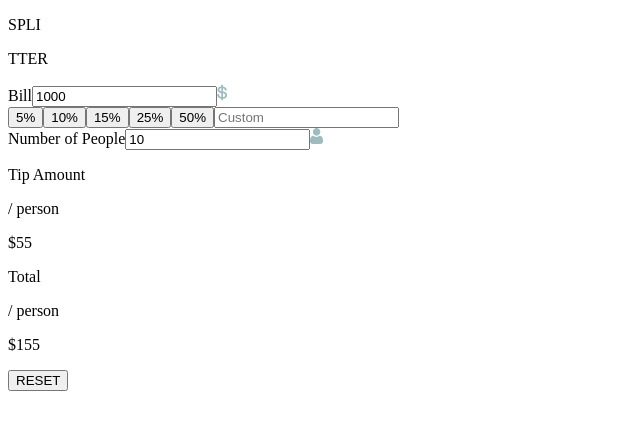
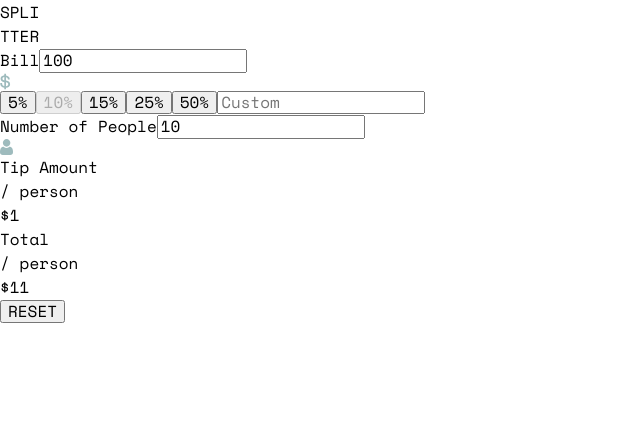
Before and after one commit to r-yadav01/fm-tip-component-app, a React (Vite) app: page / in a window 1280 px wide. Shown: the top 430 px of the page, without its empty margins (0-640 px from the left). Built offline with nearby package versions, Linux system fonts and the light colour scheme.

Commit message:
Add css reset, fix where each required state should live

```diff
--- a/index.html
+++ b/index.html
@@ -2,12 +2,35 @@
 <html lang="en">
   <head>
     <meta charset="UTF-8" />
-    <link rel="icon" type="image/svg+xml" href="/vite.svg" />
-    <meta name="viewport" content="width=device-width, initial-scale=1.0" />
+    <link
+      rel="icon"
+      type="image/svg+xml"
+      href="/vite.svg"
+    />
+    <meta
+      name="viewport"
+      content="width=device-width, initial-scale=1.0"
+    />
+    <link
+      rel="preconnect"
+      href="https://fonts.googleapis.com"
+    />
+    <link
+      rel="preconnect"
+      href="https://fonts.gstatic.com"
+      crossorigin
+    />
+    <link
+      href="https://fonts.googleapis.com/css2?family=Space+Mono:ital,wght@0,400;0,700;1,400;1,700&display=swap"
+      rel="stylesheet"
+    />
     <title>tip-calculator-app</title>
   </head>
   <body>
     <div id="root"></div>
-    <script type="module" src="/src/main.jsx"></script>
+    <script
+      type="module"
+      src="/src/main.jsx"
+    ></script>
   </body>
 </html>
--- a/src/Calculator.jsx
+++ b/src/Calculator.jsx
@@ -1,7 +1,9 @@
+import React from 'react';
+
 export function Calculator() {
-  const totalBill = 1000;
-  const totalPeople = 10;
-  const tipChosen = '55%';
+  const [totalBill, setTotalBill] = React.useState(100);
+  const [totalPeople, setTotalPeople] = React.useState(10);
+  const [tipChosen, setTipChosen] = React.useState('10%');
 
   return (
     <article>
@@ -47,6 +49,12 @@ function InputInfo({ about, iconPath, value }) {
 function SelectTip({ tipChosen }) {
   const tipPercents = ['5%', '10%', '15%', '25%', '50%'];
 
+  // let customTip = false;
+
+  // if (!tipChosen.endsWith('%')) {
+  //   customTip = true;
+  // }
+
   const tipElements = tipPercents.map((percent) => {
     let selected = false;
     if (percent === tipChosen) selected = true;
@@ -83,7 +91,7 @@ function Result({ bill, totalPeople, tipInfo }) {
     totalTip = tipInfo;
   }
 
-  let totalBill = bill + totalTip;
+  let totalBill = bill + Number(totalTip);
 
   const tipPerPerson = Math.ceil((totalTip / totalPeople) * 100) / 100;
   const totalPerPerson = Math.ceil((totalBill / totalPeople) * 100) / 100;
--- a/src/index.css
+++ b/src/index.css
@@ -0,0 +1,104 @@
+/* Josh Cameau and Andy Bell's css reset mixture */
+
+/* 1. Use a more-intuitive box-sizing model */
+*,
+*::before,
+*::after {
+  box-sizing: border-box;
+}
+
+/* 2. Remove default margin */
+*:not(dialog) {
+  margin: 0;
+}
+
+/* 3. Enable keyword animations */
+@media (prefers-reduced-motion: no-preference) {
+  html {
+    interpolate-size: allow-keywords;
+  }
+}
+
+body {
+  /* 4. Add accessible line-height */
+  line-height: 1.5;
+  /* 5. Improve text rendering */
+  -webkit-font-smoothing: antialiased;
+}
+
+/* 6. Improve media defaults */
+img,
+picture,
+video,
+canvas,
+svg {
+  display: block;
+  max-width: 100%;
+}
+
+/* 7. Inherit fonts for form controls */
+input,
+button,
+textarea,
+select {
+  font: inherit;
+}
+
+/* 8. Avoid text overflows */
+p,
+h1,
+h2,
+h3,
+h4,
+h5,
+h6 {
+  overflow-wrap: break-word;
+}
+
+/* 9. Improve line wrapping */
+p {
+  text-wrap: pretty;
+}
+h1,
+h2,
+h3,
+h4,
+h5,
+h6 {
+  text-wrap: balance;
+}
+
+/* 10. Set shorter line heights on headings and interactive elements */
+h1,
+h2,
+h3,
+h4,
+button,
+input,
+label {
+  line-height: 1.1;
+}
+
+/* 11. Make sure textareas without a rows attribute are not tiny */
+textarea:not([rows]) {
+  min-height: 5em;
+}
+
+/* 12. Anything that has been anchored to should have extra scroll margin */
+:target {
+  scroll-margin-block: 5ex;
+}
+
+/* 13. Create a root stacking context */
+#root,
+#__next {
+  isolation: isolate;
+}
+
+/* font selection  */
+
+html {
+  font-family: 'Space Mono', monospace;
+  font-weight: 400;
+  font-style: normal;
+}
```
